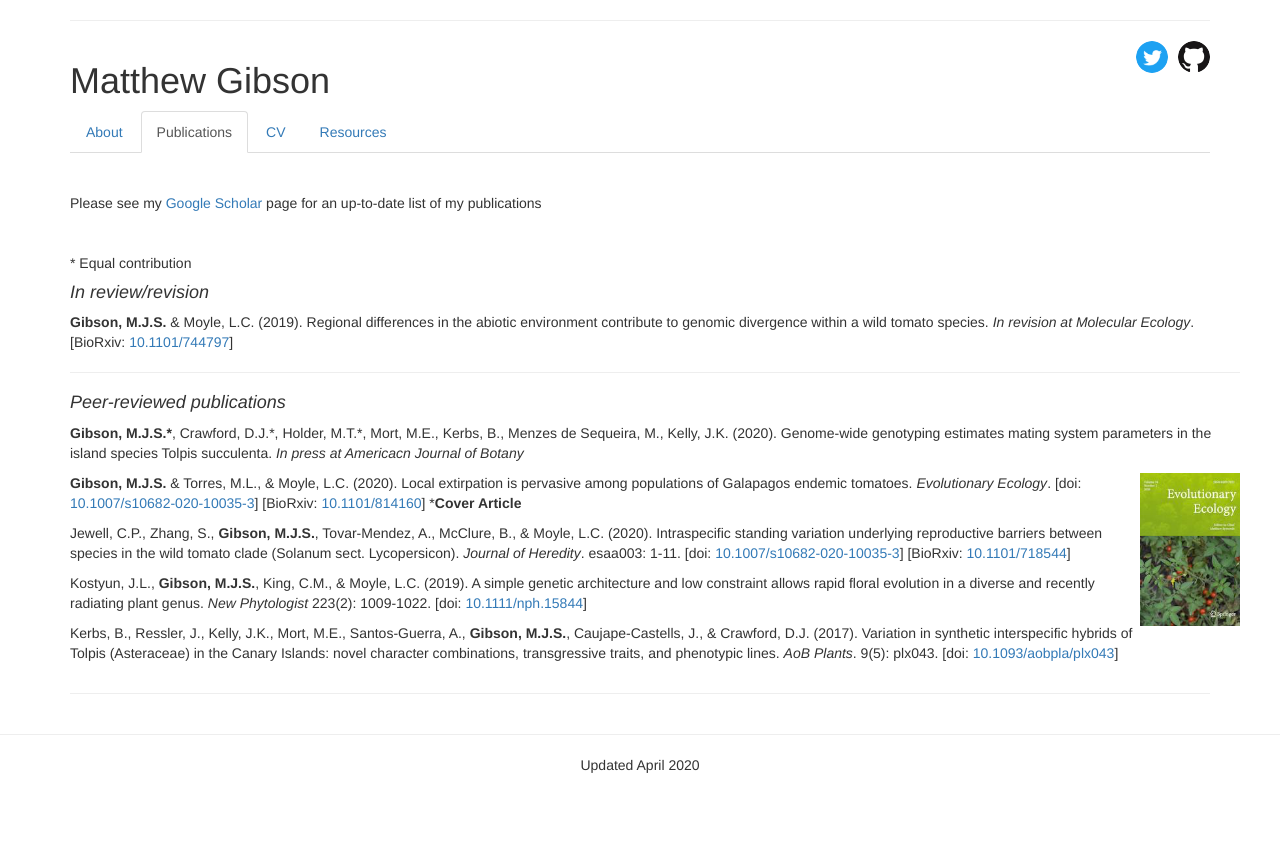
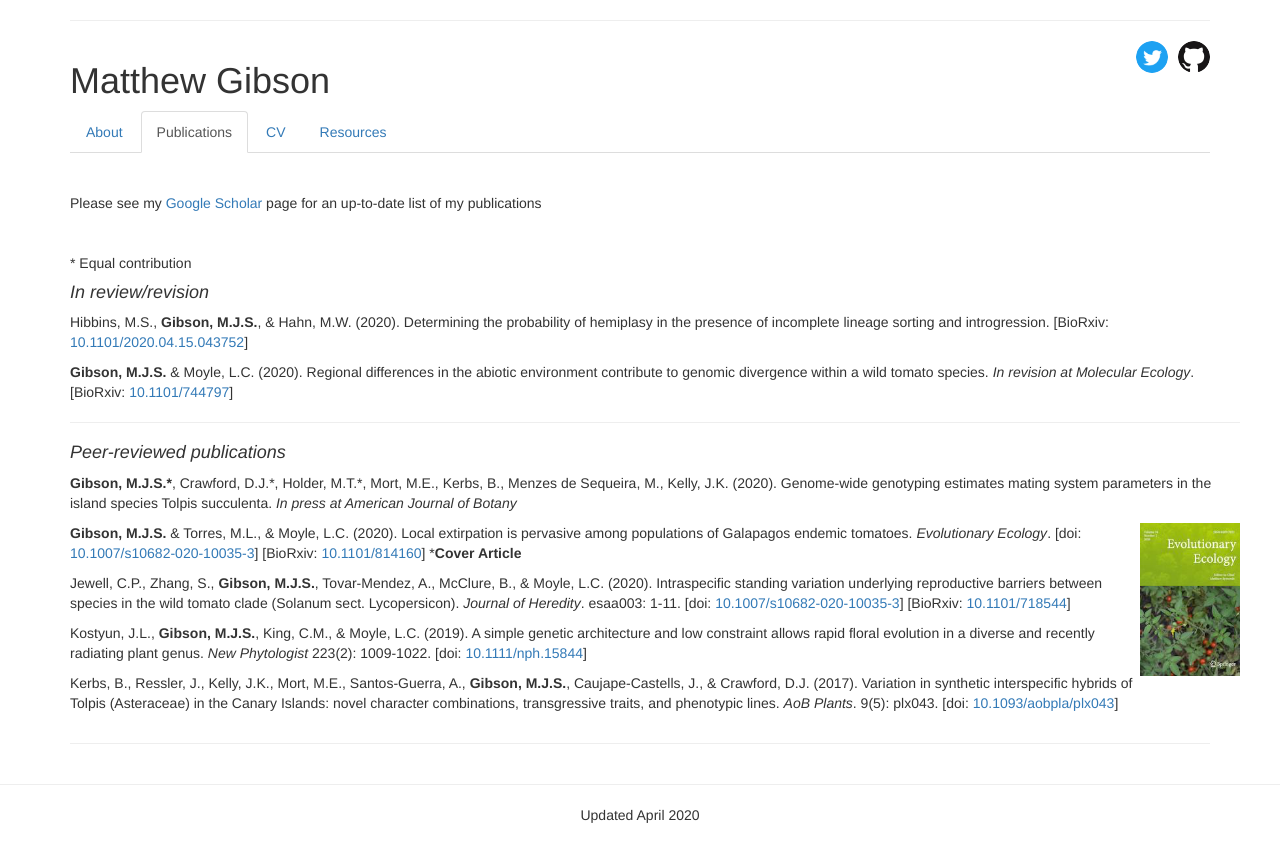
Before and after one commit to gibsonMatt/gibsonMatt.github.io, a Jekyll site: the page built from publications.md, in a window 1280 px wide. Shown: the top 862 px of the page. Built offline with Jekyll 4.4.1, drawn with Linux system fonts in a browser that asks for light colours; comment, search, counter and statistics services are not loaded.

Commit message:
new pub:

```diff
--- a/publications.md
+++ b/publications.md
@@ -13,14 +13,15 @@ Please see my <a href="https://scholar.google.com/citations?user=EmLgNEEAAAAJ&hl
 
 #### *In review/revision*
 
+Hibbins, M.S., **Gibson, M.J.S.**, & Hahn, M.W. (2020). Determining the probability of hemiplasy in the presence of incomplete lineage sorting and introgression.  [BioRxiv: <a href="https://doi.org/10.1101/2020.04.15.043752 ">10.1101/2020.04.15.043752</a>]
 
-**Gibson, M.J.S.** & Moyle, L.C. (2019). Regional differences in the abiotic environment contribute to genomic divergence within a wild tomato species. *In revision at Molecular Ecology*. [BioRxiv: <a href="https://doi.org/10.1101/744797">10.1101/744797</a>]
+**Gibson, M.J.S.** & Moyle, L.C. (2020). Regional differences in the abiotic environment contribute to genomic divergence within a wild tomato species. *In revision at Molecular Ecology*. [BioRxiv: <a href="https://doi.org/10.1101/744797">10.1101/744797</a>]
 
 <hr>
 
 #### *Peer-reviewed publications*
 
-**Gibson, M.J.S.\***, Crawford, D.J.\*, Holder, M.T.\*, Mort, M.E., Kerbs, B., Menzes de Sequeira, M., Kelly, J.K. (2020). Genome-wide genotyping estimates mating system parameters in the island species Tolpis succulenta. *In press at Americacn Journal of Botany*
+**Gibson, M.J.S.\***, Crawford, D.J.\*, Holder, M.T.\*, Mort, M.E., Kerbs, B., Menzes de Sequeira, M., Kelly, J.K. (2020). Genome-wide genotyping estimates mating system parameters in the island species Tolpis succulenta. *In press at American Journal of Botany*
 
 ![EVEC 2020 Cover](AboutPageAssets/images/cover_evec_2020.png){:width="100" align="right"}
 **Gibson, M.J.S.** & Torres, M.L., & Moyle, L.C. (2020). Local extirpation is pervasive among populations of Galapagos endemic tomatoes. *Evolutionary Ecology*. [doi: <a href="https://doi.org/10.1007/s10682-020-10035-3">10.1007/s10682-020-10035-3</a>]  [BioRxiv: <a href="https://doi.org/10.1101/814160">10.1101/814160</a>] \***Cover Article**
```
